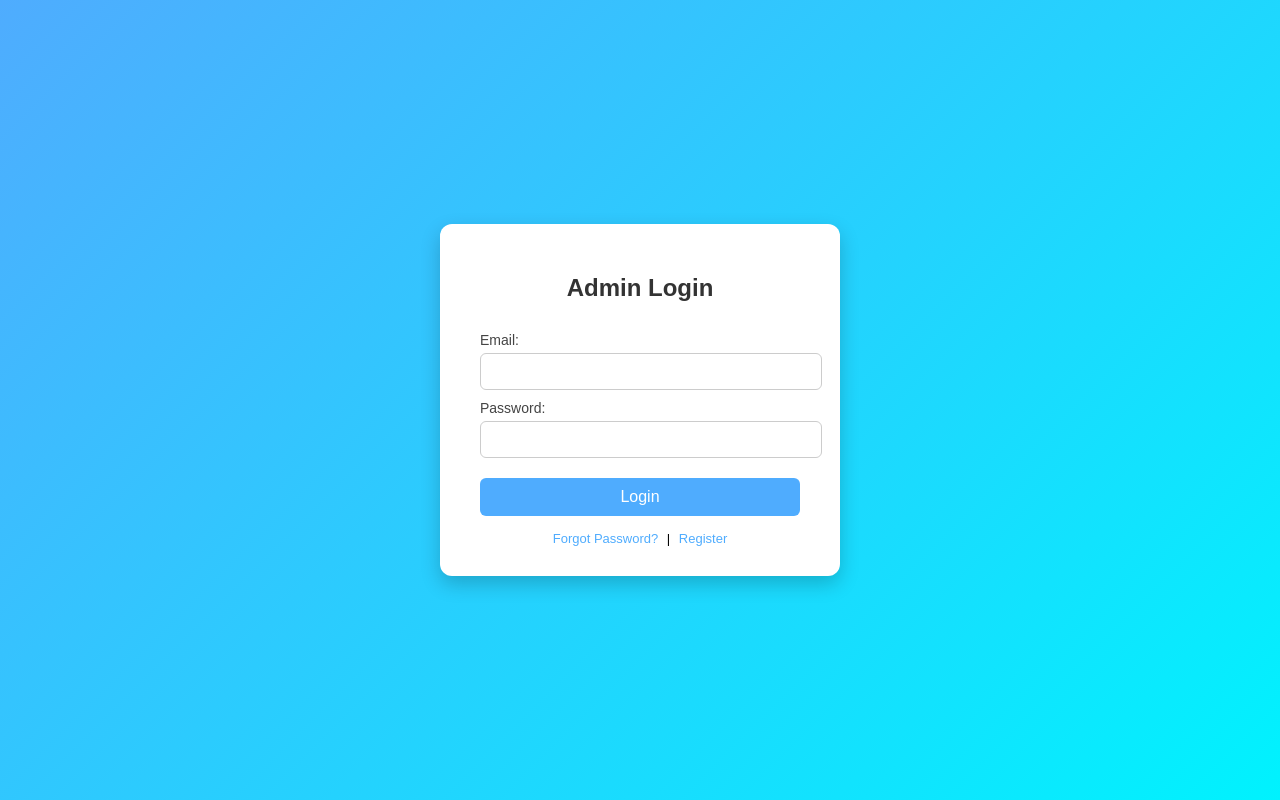
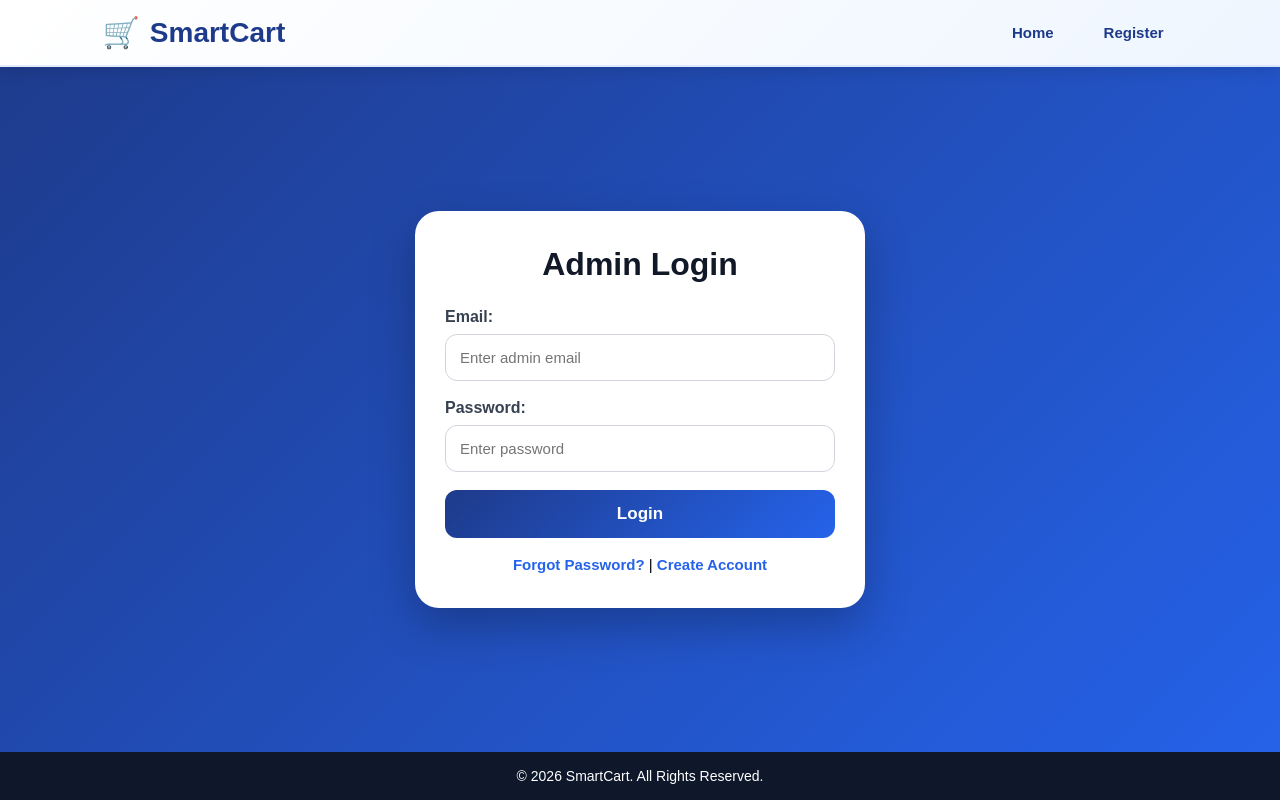
Before and after one commit to swathi0617/Smartcart, a Flask app: page /admin-login in a window 1280 px wide. Run offline with Flask 2, Linux system fonts and the light colour scheme.

Commit message:
Update admin_login.html

```diff
--- a/templates/admin/admin_login.html
+++ b/templates/admin/admin_login.html
@@ -1,112 +1,299 @@
 <!DOCTYPE html>
-<html>
+<html lang="en">
 <head>
-    <title>Admin Login</title>
+<meta charset="UTF-8">
+<meta name="viewport" content="width=device-width, initial-scale=1.0">
+<title>Admin Login - SmartCart</title>
 
 <style>
-        body {
-            font-family: Arial, sans-serif;
-            background: linear-gradient(135deg, #4facfe, #00f2fe);
-            height: 100vh;
-            display: flex;
-            justify-content: center;
-            align-items: center;
-            margin: 0;
+*{
+    margin:0;
+    padding:0;
+    box-sizing:border-box;
+    font-family:Arial,sans-serif;
 }
 
-        .login-box {
-            background: #fff;
-            padding: 30px 40px;
-            border-radius: 12px;
-            width: 320px;
-            box-shadow: 0 8px 20px rgba(0,0,0,0.2);
-            text-align: center;
+body{
+    min-height:100vh;
+    background:linear-gradient(135deg,#1e3a8a,#2563eb);
+    display:flex;
+    flex-direction:column;
 }
 
-        h2 {
-            margin-bottom: 20px;
-            color: #333;
+/* NAVBAR */
+.navbar{
+    width:100%;
+    padding:15px 8%;
+    display:flex;
+    justify-content:space-between;
+    align-items:center;
+    background:linear-gradient(135deg,#ffffff,#eff6ff);
+    box-shadow:0 4px 15px rgba(0,0,0,0.12);
+    position:sticky;
+    top:0;
+    z-index:1000;
+    border-bottom:2px solid rgba(37,99,235,0.12);
 }
 
-        label {
-            float: left;
-            font-size: 14px;
-            margin-top: 10px;
-            color: #444;
+.logo{
+    font-size:28px;
+    font-weight:800;
+    color:#1e3a8a;
+    display:flex;
+    align-items:center;
+    gap:10px;
 }
 
-        input {
-            width: 100%;
-            padding: 10px;
-            margin-top: 5px;
-            border: 1px solid #ccc;
-            border-radius: 6px;
-            outline: none;
+.logo span{
+    font-size:30px;
 }
 
-        input:focus {
-            border-color: #4facfe;
-            box-shadow: 0 0 5px rgba(79,172,254,0.5);
+.nav-links{
+    display:flex;
+    gap:22px;
 }
 
-        button {
-            width: 100%;
-            padding: 10px;
-            margin-top: 20px;
-            background: #4facfe;
-            border: none;
-            color: white;
-            font-size: 16px;
-            border-radius: 6px;
-            cursor: pointer;
+.nav-links a{
+    text-decoration:none;
+    color:#1e3a8a;
+    font-weight:700;
+    font-size:15px;
+    padding:8px 14px;
+    border-radius:8px;
+    transition:0.3s;
 }
 
-        button:hover {
-            background: #00c6ff;
+.nav-links a:hover{
+    background:#2563eb;
+    color:#fff;
 }
 
-        .links {
-            margin-top: 15px;
-            font-size: 13px;
+/* MAIN */
+.main{
+    flex:1;
+    display:flex;
+    justify-content:center;
+    align-items:center;
+    padding:40px 20px;
 }
 
-        .links a {
-            color: #4facfe;
-            text-decoration: none;
-            margin: 0 5px;
+.login-box{
+    width:100%;
+    max-width:450px;
+    background:#fff;
+    padding:35px 30px;
+    border-radius:24px;
+    box-shadow:0 18px 45px rgba(0,0,0,0.25);
 }
 
-        .links a:hover {
-            text-decoration: underline;
+.login-box h2{
+    text-align:center;
+    color:#111827;
+    margin-bottom:25px;
+    font-size:32px;
 }
 
-        .msg {
-            font-size: 13px;
-            margin-bottom: 10px;
+label{
+    display:block;
+    margin-bottom:8px;
+    color:#374151;
+    font-size:16px;
+    font-weight:700;
 }
+
+input{
+    width:100%;
+    padding:14px;
+    border:1px solid #d1d5db;
+    border-radius:12px;
+    margin-bottom:18px;
+    font-size:15px;
+    outline:none;
+    transition:0.3s;
+}
+
+input:focus{
+    border-color:#2563eb;
+    box-shadow:0 0 0 4px rgba(37,99,235,0.15);
+}
+
+button{
+    width:100%;
+    padding:14px;
+    border:none;
+    border-radius:12px;
+    background:linear-gradient(135deg,#1e3a8a,#2563eb);
+    color:#fff;
+    font-size:17px;
+    font-weight:700;
+    cursor:pointer;
+    transition:0.3s;
+}
+
+button:hover{
+    transform:translateY(-2px);
+    box-shadow:0 10px 20px rgba(37,99,235,0.30);
+}
+
+.links{
+    margin-top:18px;
+    text-align:center;
+    font-size:15px;
+}
+
+.links a{
+    text-decoration:none;
+    color:#2563eb;
+    font-weight:700;
+}
+
+.links a:hover{
+    text-decoration:underline;
+}
+
+/* FLASH */
+.flash{
+    padding:12px;
+    border-radius:10px;
+    margin-bottom:15px;
+    text-align:center;
+    font-weight:600;
+    font-size:14px;
+}
+
+.flash.success{
+    background:#dcfce7;
+    color:#166534;
+}
+
+.flash.danger{
+    background:#fee2e2;
+    color:#991b1b;
+}
+
+.flash.warning{
+    background:#fef3c7;
+    color:#92400e;
+}
+
+/* FOOTER */
+.footer{
+    background:#0f172a;
+    color:#fff;
+    text-align:center;
+    padding:16px 10px;
+    font-size:14px;
+}
+
+/* TABLET */
+@media(max-width:768px){
+
+.navbar{
+    padding:14px 5%;
+}
+
+.logo{
+    font-size:24px;
+}
+
+.nav-links{
+    gap:10px;
+}
+
+.nav-links a{
+    font-size:14px;
+    padding:8px 10px;
+}
+
+.login-box{
+    max-width:420px;
+    padding:30px 25px;
+}
+
+}
+
+/* MOBILE */
+@media(max-width:480px){
+
+.navbar{
+    flex-direction:column;
+    gap:12px;
+}
+
+.logo{
+    font-size:24px;
+}
+
+.nav-links{
+    width:100%;
+    justify-content:center;
+    flex-wrap:wrap;
+}
+
+.main{
+    padding:30px 15px;
+    align-items:flex-start;
+}
+
+.login-box{
+    margin-top:10px;
+    padding:28px 22px;
+    border-radius:20px;
+}
+
+.login-box h2{
+    font-size:28px;
+}
+
+input,
+button{
+    font-size:15px;
+}
+
+.links{
+    font-size:14px;
+    line-height:24px;
+}
+
+}
+
 </style>
+</head>
 
-</head>
 <body>
+
+<nav class="navbar">
+    <div class="logo">
+        <span>🛒</span> SmartCart
+    </div>
+
+    <div class="nav-links">
+        <a href="/">Home</a>
+        <a href="/admin-signup">Register</a>
+    </div>
+</nav>
+
+<div class="main">
 
     <div class="login-box">
 
         <h2>Admin Login</h2>
 
-    <!-- Flash messages -->
         {% with messages = get_flashed_messages(with_categories=true) %}
+          {% if messages %}
             {% for category, message in messages %}
-        <p class="msg" style="color:red;">{{ message }}</p>
+              <div class="flash {{ category }}">{{ message }}</div>
             {% endfor %}
+          {% endif %}
         {% endwith %}
 
         <form method="POST" action="/admin-login">
 
             <label>Email:</label>
-        <input type="email" name="email" required>
+            <input type="email" name="email" placeholder="Enter admin email" required>
 
             <label>Password:</label>
-        <input type="password" name="password" required>
+            <input type="password" name="password" placeholder="Enter password" required>
 
             <button type="submit">Login</button>
 
@@ -114,10 +301,16 @@
 
         <div class="links">
             <a href="/forgot-password">Forgot Password?</a> |
-        <a href="/admin-signup">Register</a>
+            <a href="/admin-signup">Create Account</a>
         </div>
 
     </div>
 
+</div>
+
+<footer class="footer">
+    © 2026 SmartCart. All Rights Reserved.
+</footer>
+
 </body>
 </html>
```
Lines whose indentation alone changed are shown as unchanged.
